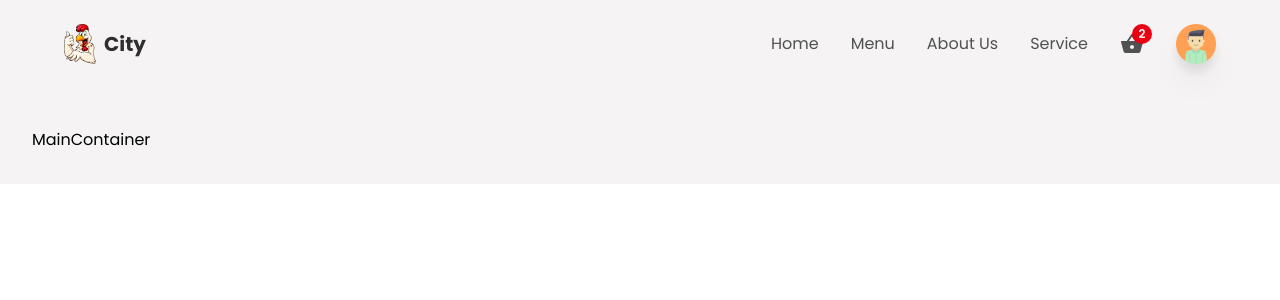
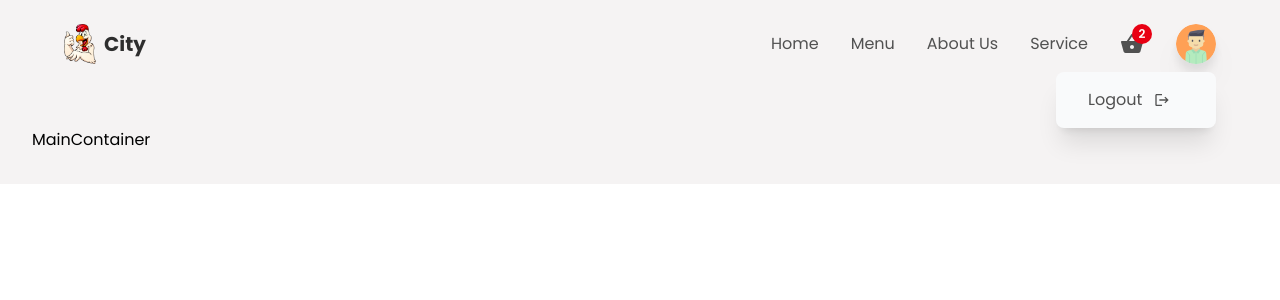
Before and after one commit to sagarhedaoo/food-app, a React (Create React App) app: page / in a window 1280 px wide. Shown: the top 300 px of the page. Built offline with nearby package versions, Linux system fonts and the light colour scheme; no server answers.

Commit message:
Added Google Login and Local Storage

```diff
--- a/package.json
+++ b/package.json
@@ -43,6 +43,7 @@
   "devDependencies": {
     "autoprefixer": "^10.4.14",
     "postcss": "^8.4.24",
+    "react-devtools": "^4.27.8",
     "tailwindcss": "^3.3.2"
   }
 }
--- a/src/components/Header.jsx
+++ b/src/components/Header.jsx
@@ -2,17 +2,39 @@
 import Logo from "../img/logo.png";
 import { motion } from "framer-motion";
 import Avatar from "../img/avatar.png";
-import { MdShoppingBasket } from "react-icons/md";
+import { MdShoppingBasket, MdAdd, MdLogout } from "react-icons/md";
+import { Link } from "react-router-dom";
+import { getAuth, signInWithPopup, GoogleAuthProvider } from "firebase/auth";
+import { app } from "../firebase.config";
+import { useStateValue } from "../context/StateProvider";
+import { actionType } from "../context/reducer";
 
 const Header = () => {
+  const firebaseAuth = getAuth(app);
+  const provider = new GoogleAuthProvider();
+
+  const [{ user }, dispatch] = useStateValue();
+
+  const login = async () => {
+    if (!user) {
+      const {
+        user: { refreshToken, providerData },
+      } = await signInWithPopup(firebaseAuth, provider);
+      dispatch({
+        type: actionType.SET_USER,
+        user: providerData[0],
+      });
+      localStorage.setItem("user", JSON.stringify(providerData[0]));
+    }
+  };
   return (
     <header className="fixed z-50 w-screen p-6 px-16">
       {/* Desktop and Tablet */}
       <div className="hidden md:flex h-full w-full items-center justify-between">
-        <div className="flex items-center gap-2">
+        <Link to={"/"} className="flex items-center gap-2">
           <img src={Logo} alt="Logo" className="w-8 object-cover" />
           <p className="text-headingColor text-xl font-bold "> City </p>
-        </div>
+        </Link>
 
         <div className="flex items-center gap-8">
           <ul className="flex items-center gap-8">
@@ -37,12 +59,38 @@
             </div>
           </div>
 
-          <motion.img
-            whileTap={{ scale: 0.6 }}
-            src={Avatar}
-            alt="userProfile"
-            className="w-10 min-w-[40px] h-10 min-h-[40px] drop-shadow-xl cursor-pointer"
-          />
+          <div className="relative">
+            <motion.img
+              whileTap={{ scale: 0.6 }}
+              src={user ? user.photoURL : Avatar}
+              alt="userProfile"
+              className="w-10 min-w-[40px] h-10 min-h-[40px] drop-shadow-xl cursor-pointer rounded-full"
+              onClick={login}
+            />
+            <div
+              className="w-40 bg-gray-50 shadow-xl rounded-lg flex flex-col
+            top-12 right-0 absolute px-4 py-2"
+            >
+              {user && user.email === "sagarhedaoo@gmail.com" && (
+                <Link to={"/createItem"}>
+                  <p
+                    className="px-4 py-2 flex items-center gap-3 cursor-pointer hover:bg-slate-100
+              transition-all duration-100 ease-in-out text-textColor text-base"
+                  >
+                    New Item
+                    <MdAdd />
+                  </p>
+                </Link>
+              )}
+              <p
+                className="px-4 py-2 flex items-center gap-3 cursor-pointer hover:bg-slate-100
+              transition-all duration-100 ease-in-out text-textColor text-base"
+              >
+                Logout
+                <MdLogout />
+              </p>
+            </div>
+          </div>
         </div>
       </div>
       {/* Mobile */}
--- /dev/null
+++ b/src/context/StateProvider.js
@@ -0,0 +1,11 @@
+import React, { createContext, useContext, useReducer } from "react";
+
+export const StateContext = createContext();
+
+export const StateProvider = ({ reducer, initialState, children }) => (
+  <StateContext.Provider value={useReducer(reducer, initialState)}>
+    {children}
+  </StateContext.Provider>
+);
+
+export const useStateValue = () => useContext(StateContext);
--- /dev/null
+++ b/src/context/initialState.js
@@ -0,0 +1,7 @@
+import { fetchUser } from "../utils/fetchLocalStorageData";
+
+const userInfo = fetchUser();
+
+export const initialState = {
+  user: userInfo,
+};
--- /dev/null
+++ b/src/context/reducer.js
@@ -0,0 +1,20 @@
+export const actionType = {
+  SET_USER: "SET_USER",
+};
+
+const reducer = (state, action) => {
+  console.log(action);
+
+  switch (action.type) {
+    case actionType.SET_USER:
+      return {
+        ...state,
+        user: action.user,
+      };
+
+    default:
+      return state;
+  }
+};
+
+export default reducer;
--- /dev/null
+++ b/src/firebase.config.js
@@ -0,0 +1,20 @@
+import { initializeApp, getApp, getApps } from "firebase/app";
+import { getFirestore } from "firebase/firestore";
+import { getStorage } from "firebase/storage";
+
+const firebaseConfig = {
+  apiKey: process.env.REACT_APP_FIREBASE_API_KEY,
+  authDomain: process.env.REACT_APP_FIREBASE_AUTH_DOMAIN,
+  databaseURL: process.env.REACT_APP_FIREBASE_DB_URL,
+  projectId: process.env.REACT_APP_FIREBASE_PROJECT_ID,
+  storageBucket: process.env.REACT_APP_FIREBASE_STORAGE_BUCKET,
+  messagingSenderId: process.env.REACT_APP_FIREBASE_MESSAGING_ID,
+  appId: process.env.REACT_APP_FIREBASE_APP_ID,
+};
+
+const app = getApps.Length > 0 ? getApp() : initializeApp(firebaseConfig);
+
+const firestore = getFirestore(app);
+const storage = getStorage(app);
+
+export { app, firestore, storage };
--- a/src/index.js
+++ b/src/index.js
@@ -4,10 +4,15 @@
 import { BrowserRouter as Router } from "react-router-dom";
 
 import App from "./App";
+import { StateProvider } from "./context/StateProvider";
+import { initialState } from "./context/initialState";
+import reducer from "./context/reducer";
 
 ReactDOM.render(
   <Router>
-    <App />
+    <StateProvider initialState={initialState} reducer={reducer}>
+      <App />
+    </StateProvider>
   </Router>,
   document.getElementById("root")
 );
--- /dev/null
+++ b/src/utils/fetchLocalStorageData.js
@@ -0,0 +1,8 @@
+export const fetchUser = () => {
+  const userInfo =
+    localStorage.getItem("user") !== "undefined"
+      ? JSON.parse(localStorage.getItem("user"))
+      : localStorage.clear();
+
+  return userInfo;
+};
```
Also changed, not shown: 2 other files (tests, documents, lock files or other folders).
